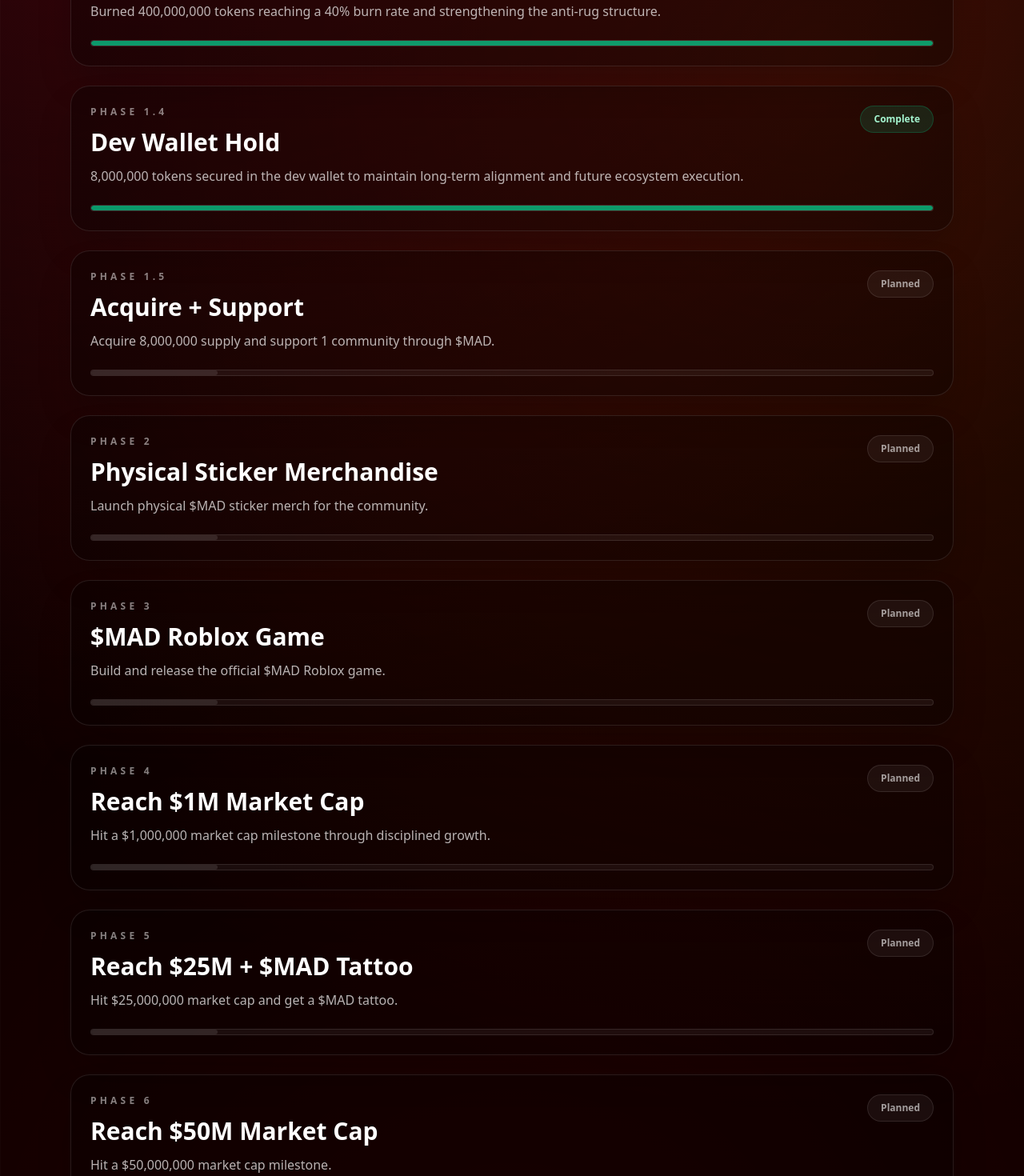
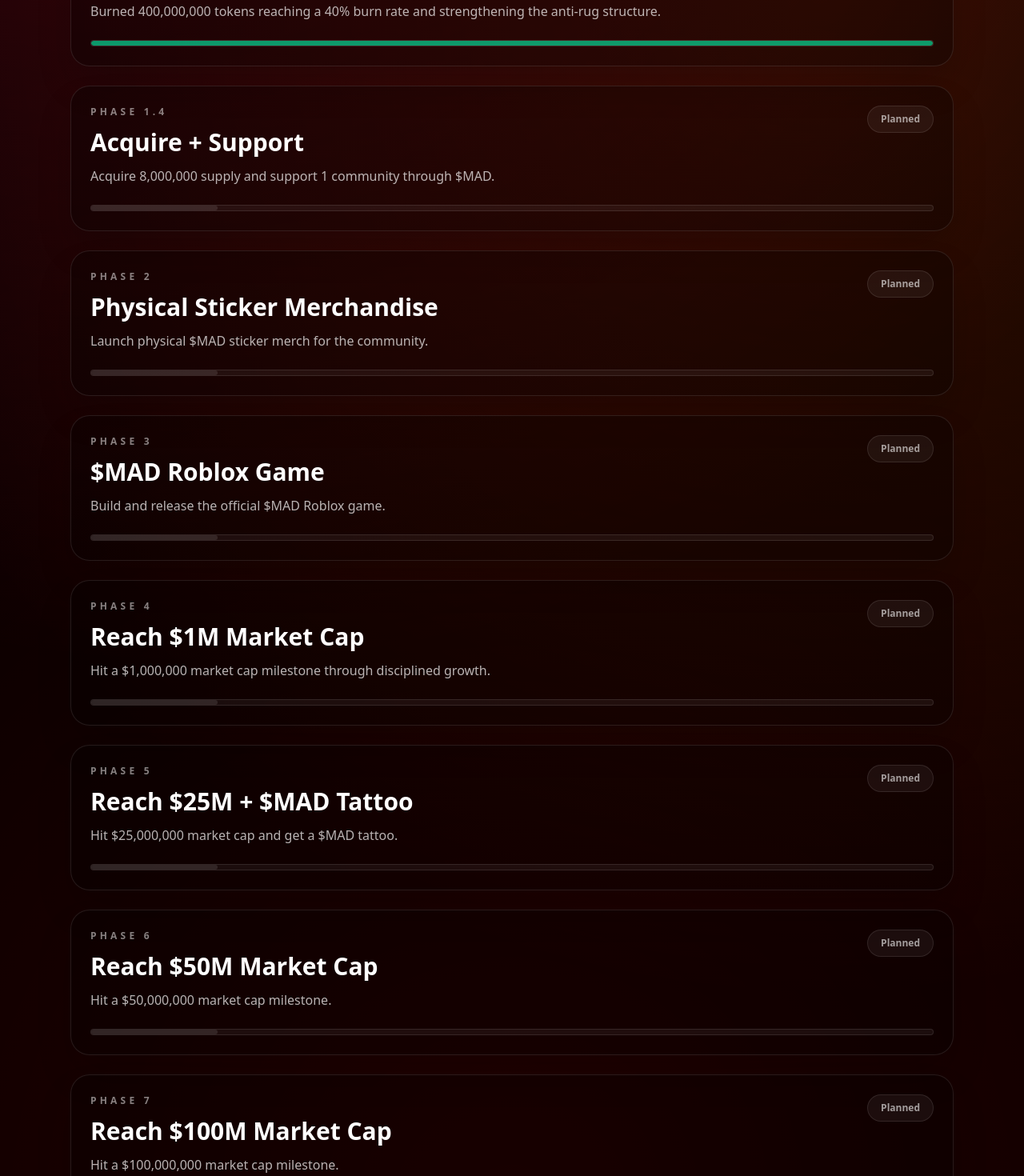
Before and after one commit to devmadcoin/mad-coin, a Next.js app: page /roadmap in a window 1280 px wide. Shown: the part 1320-2790 px from the top of the page at 80% size. Built offline with nearby package versions, Linux system fonts and the light colour scheme.

Commit message:
Update page.tsx

```diff
--- a/app/roadmap/page.tsx
+++ b/app/roadmap/page.tsx
@@ -42,7 +42,6 @@
 export default function RoadmapPage() {
   const items: RoadmapItem[] = useMemo(
     () => [
-      // ✅ COMPLETED
       {
         phase: "PHASE 1",
         title: "Foundation",
@@ -63,20 +62,10 @@
       },
       {
         phase: "PHASE 1.4",
-        title: "Dev Wallet Hold",
-        desc: "8,000,000 tokens secured in the dev wallet to maintain long-term alignment and future ecosystem execution.",
-        status: "complete",
-      },
-
-      // 🔜 NEXT
-      {
-        phase: "PHASE 1.5",
         title: "Acquire + Support",
         desc: "Acquire 8,000,000 supply and support 1 community through $MAD.",
         status: "planned",
       },
-
-      // 🚀 EXPANSION
       {
         phase: "PHASE 2",
         title: "Physical Sticker Merchandise",
@@ -89,8 +78,6 @@
         desc: "Build and release the official $MAD Roblox game.",
         status: "planned",
       },
-
-      // 📈 MARKET CAP MILESTONES
       {
         phase: "PHASE 4",
         title: "Reach $1M Market Cap",
@@ -111,15 +98,15 @@
       },
       {
         phase: "PHASE 7",
-        title: "Reach $75M Market Cap",
-        desc: "Hit a $75,000,000 market cap milestone.",
+        title: "Reach $100M Market Cap",
+        desc: "Hit a $100,000,000 market cap milestone.",
         status: "planned",
       },
       {
         phase: "PHASE 8",
-        title: "Reach $100M Market Cap",
-        desc: "Hit a $100,000,000 market cap milestone.",
-        status: "planned",
+        title: "Burn 800M Tokens",
+        desc: "The long-term mission. Push total tokens burned to 800,000,000 following the challenge issued during the Gork moment.",
+        status: "in_progress",
       },
     ],
     []
@@ -129,18 +116,13 @@
   const completed = items.filter((x) => x.status === "complete").length;
   const pct = clamp(Math.round((completed / total) * 100), 0, 100);
 
-  // ✅ If you don't have this file, either add it to /public/stickers/chill.webp
-  // or change it to an image you know exists (example: "/mad.png")
   const chillSrc = "/stickers/chill.webp";
 
   return (
     <div className="relative overflow-hidden">
-      {/* background */}
       <div className="pointer-events-none absolute inset-0 bg-[radial-gradient(circle_at_20%_20%,rgba(255,0,60,0.22),transparent_55%),radial-gradient(circle_at_80%_40%,rgba(255,80,0,0.18),transparent_60%),radial-gradient(circle_at_50%_90%,rgba(255,0,0,0.14),transparent_55%)]" />
-      <div className="pointer-events-none absolute inset-0 opacity-25 [background:linear-gradient(to_right,rgba(255,255,255,0.08)_1px,transparent_1px),linear-gradient(to_bottom,rgba(255,255,255,0.08)_1px,transparent_1px)] [background-size:48px_48px]" />
 
       <div className="relative mx-auto max-w-6xl px-6 pt-16 pb-24">
-        {/* Header */}
         <div className="mx-auto max-w-3xl animate-fadeUp">
           <p className="text-xs font-semibold uppercase tracking-[0.35em] text-white/60">
             STRUCTURE BEFORE HYPE.
@@ -158,21 +140,16 @@
           </p>
         </div>
 
-        {/* Overall progress card */}
         <div className="mt-10 animate-fadeUp">
           <div className="relative overflow-hidden rounded-3xl border border-white/10 bg-black/35 p-6 backdrop-blur-xl shadow-2xl">
-            <div className="flex items-start justify-between gap-4">
-              <div>
             <p className="text-xs font-semibold uppercase tracking-[0.35em] text-white/50">
               OVERALL PROGRESS
             </p>
+
             <p className="mt-2 text-sm text-white/70">
               {completed} of {total} phases complete
             </p>
-              </div>
-            </div>
 
-            {/* Sticker centered ABOVE bar */}
             <div className="pointer-events-none mt-6 flex justify-center">
               <Image
                 src={chillSrc}
@@ -184,7 +161,6 @@
               />
             </div>
 
-            {/* Progress bar centered + % on right */}
             <div className="mt-6 w-full max-w-2xl mx-auto">
               <div className="flex items-center gap-4">
                 <div className="mad-progress-track flex-1">
@@ -206,7 +182,6 @@
           </div>
         </div>
 
-        {/* Roadmap cards */}
         <div className="mt-10 space-y-6">
           {items.map((item) => (
             <RoadmapCard key={item.phase} item={item} />
@@ -243,7 +218,6 @@
           </div>
         </div>
 
-        {/* Bottom bar per phase */}
         <div className="mt-6">
           <div className="h-2 w-full rounded-full bg-white/5 overflow-hidden border border-white/10">
             <div
```
Lines whose indentation alone changed are shown as unchanged.
